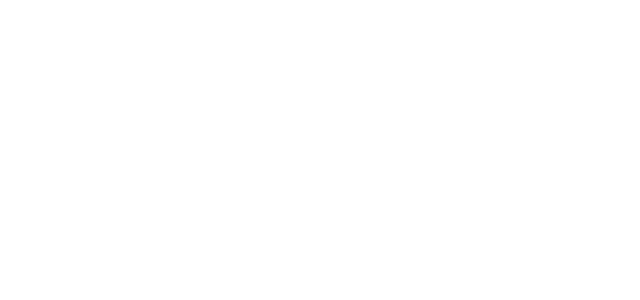
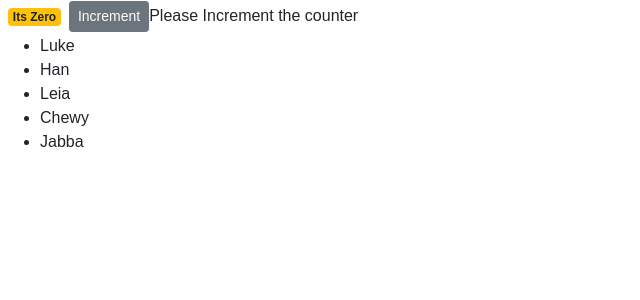
Before and after one commit to khalidmunir/react-cart-template, a React (Create React App) app: page / in a window 1280 px wide. Shown: the top 300 px of the page, without its empty margins (0-640 px from the left). Built offline with nearby package versions, Linux system fonts and the light colour scheme.

Commit message:
Yay ! - CounterS contain Counter

```diff
--- a/src/components/counters.jsx
+++ b/src/components/counters.jsx
@@ -1,4 +1,7 @@
 import React, { Component } from 'react'
+
+import Counter from './counter'
+
 
 class Counters extends Component {
     state = {}
@@ -6,6 +9,7 @@
     render() {
         return (
         <div>
+            <Counter />
 
         </div>
         )
```
